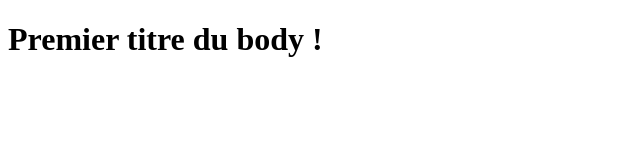
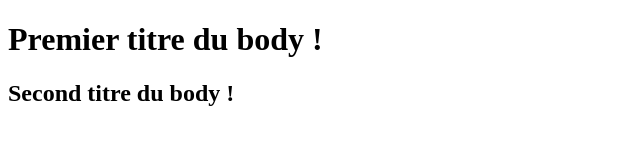
Before and after one commit to nicolaschapgier/helloWorld, a plain HTML site: page index.html in a window 1280 px wide. Shown: the whole page, without its empty margins (0-640 px from the left). Drawn offline with Linux system fonts and the light colour scheme.

Commit message:
Add second title

```diff
--- a/index.html
+++ b/index.html
@@ -7,5 +7,7 @@
 <body>
   <h1>Premier titre du body !
   </h1>
+  <h2>Second titre du body !
+  </h2>
   </body>
 </html>
```
